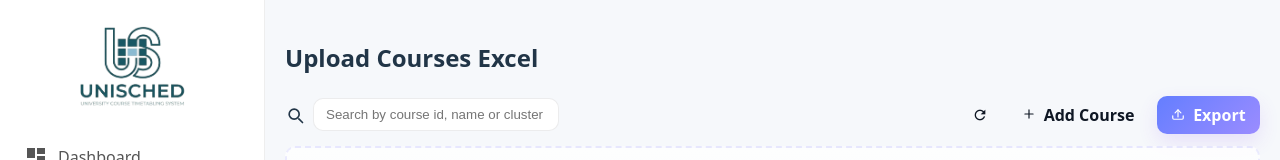
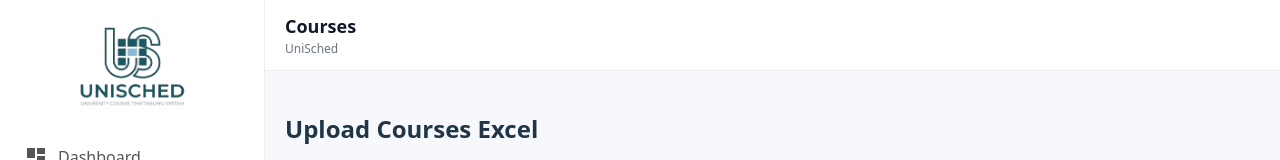
Before and after one commit to GalMoyal111/course-scheduling-system, a React (Vite) app in the folder client/: page /courses in a window 1280 px wide. Shown: the top 160 px of the page. Built offline with nearby package versions, Linux system fonts and the light colour scheme; no server answers.

Commit message:
Add Topbar component for improved navigation; update Layout to include Topbar and adjust styles in ui.css, remove typeUtils.js

```diff
--- a/client/src/components/ClassroomList.jsx
+++ b/client/src/components/ClassroomList.jsx
@@ -1,6 +1,7 @@
 import React, { useEffect, useState } from "react";
 import "./ui/ui.css";
-import { typeBadge } from "./ui/typeUtils.jsx";
+import { typeBadge } from "./ui/typeUtils";
+
 
 export default function ClassroomList({ classrooms = [], onEdit, onDelete, onSelectionChange, title = "Classrooms" }) {
   if (!classrooms || classrooms.length === 0) {
--- a/client/src/components/LessonList.jsx
+++ b/client/src/components/LessonList.jsx
@@ -1,6 +1,7 @@
 import React, { useEffect, useState } from "react";
 import "./ui/ui.css";
-import { typeBadge } from "./ui/typeUtils.jsx";
+import { typeBadge } from "./ui/typeUtils";
+
 
 export default function LessonList({ lessons = [], onEdit, onDelete, onSelectionChange, title = "Lessons" }) {
   if (!lessons || lessons.length === 0) {
--- a/client/src/components/ui/Layout.jsx
+++ b/client/src/components/ui/Layout.jsx
@@ -1,13 +1,19 @@
 import React from "react";
 import Sidebar from "./Sidebar";
+import Topbar from "./Topbar";
 import "./ui.css";
 
 export default function Layout({ children }) {
   return (
     <div style={{ display: "flex" }}>
       <Sidebar />
-      <div style={{ flex: 1, padding: "20px" }}>
-        {children}
+
+      <div style={{ flex: 1 }}>
+        <Topbar />
+
+        <div style={{ padding: "20px" }}>
+          {children}
+        </div>
       </div>
     </div>
   );
--- /dev/null
+++ b/client/src/components/ui/Topbar.jsx
@@ -0,0 +1,33 @@
+import React from "react";
+import { useLocation } from "react-router-dom";
+import logo from "../../assets/logo-small.png";
+import "./ui.css";
+
+export default function Topbar() {
+  const location = useLocation();
+
+  const map = {
+    "/": "Dashboard",
+    "/courses": "Courses",
+    "/classrooms": "Classrooms",
+    "/lessons": "Lessons",
+    "/generate": "Generate",
+    "/timetable": "Timetable",
+    "/history": "History",
+    "/settings": "Settings",
+  };
+
+  const pageName = map[location.pathname] || "Dashboard";
+
+  return (
+    <div className="topbar">
+      <div className="topbar-left">
+
+        <div>
+          <div className="topbar-title">{pageName}</div>
+          <div className="topbar-sub">UniSched</div>
+        </div>
+      </div>
+    </div>
+  );
+}
--- a/client/src/components/ui/ui.css
+++ b/client/src/components/ui/ui.css
@@ -232,3 +232,38 @@
   color: #4f46e5;
   font-weight: 600;
 }
+
+
+
+/* ===== Topbar ===== */
+
+.topbar {
+  height: 70px;
+  background: white;
+  border-bottom: 1px solid #eee;
+  display: flex;
+  align-items: center;
+  padding: 0 20px;
+}
+
+.topbar-left {
+  display: flex;
+  align-items: center;
+  gap: 12px;
+}
+
+.topbar-logo {
+  width: 36px;
+  height: 36px;
+}
+
+.topbar-title {
+  font-size: 18px;
+  font-weight: 700;
+  color: #111827;
+}
+
+.topbar-sub {
+  font-size: 12px;
+  color: #6b7280;
+}
```
Also changed, not shown: client/src/components/ui/typeUtils.js (deleted, +0 -42 lines).
